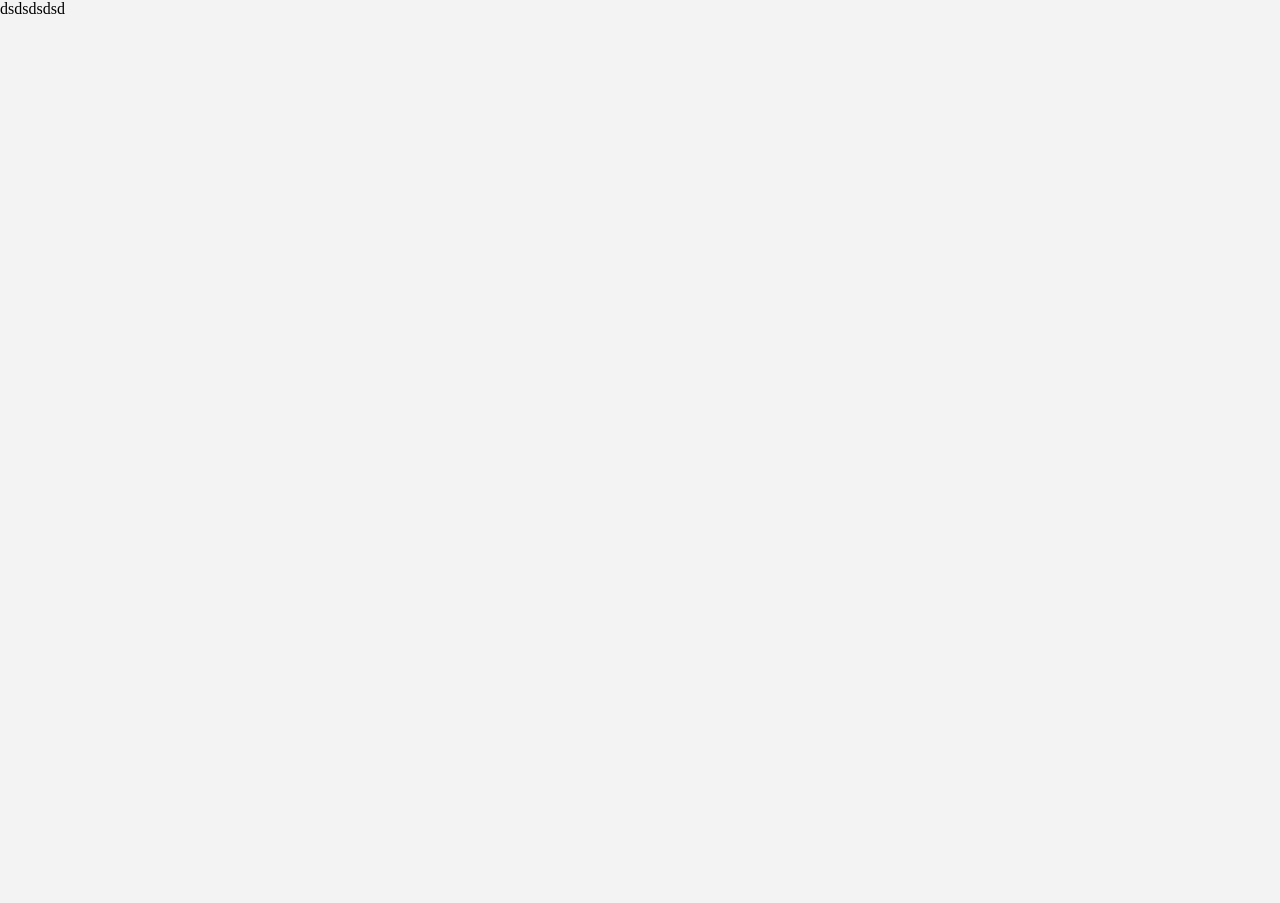
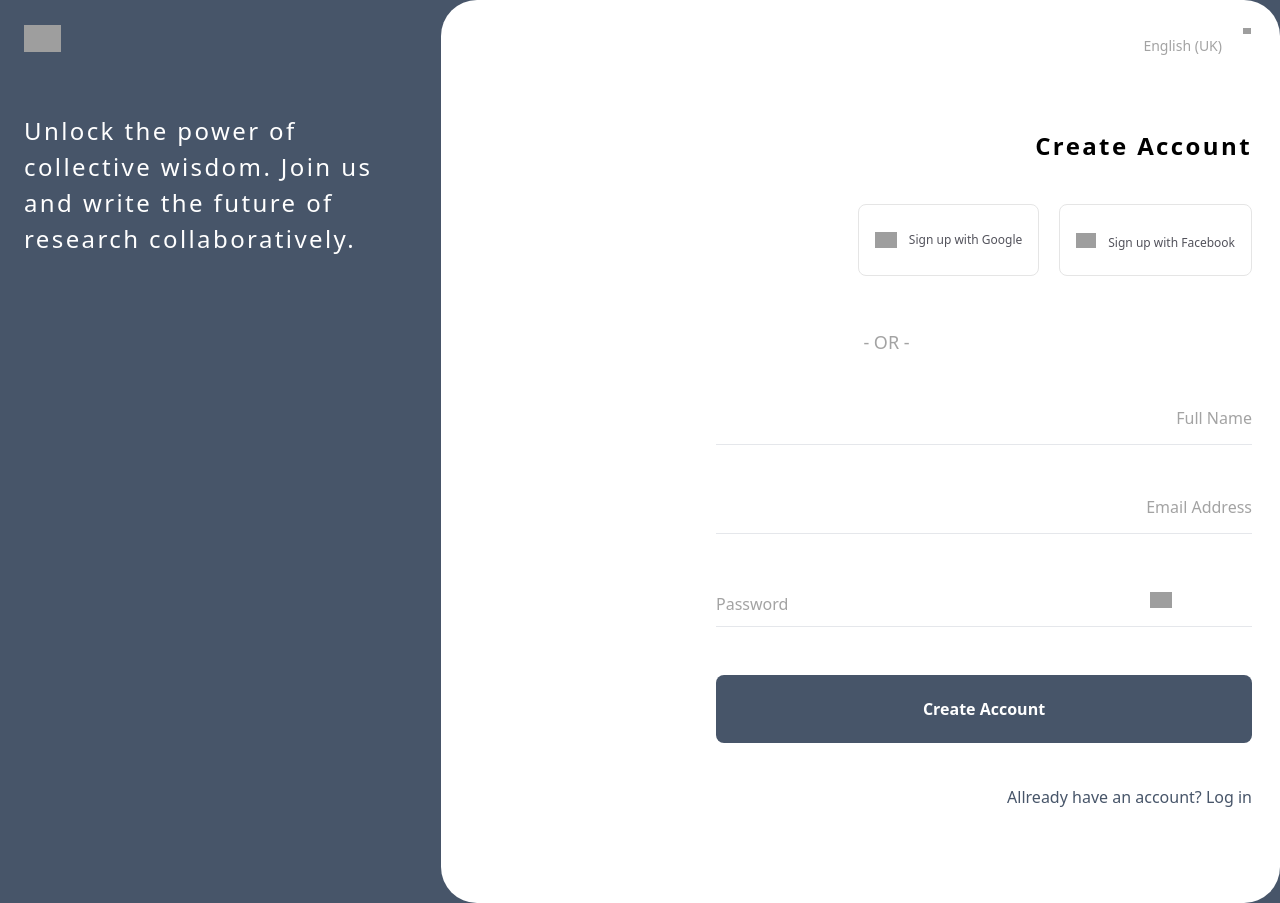
Before and after one commit to shishirkj/vvce, a React (Create React App) app in the folder client/: page /signup in a window 1280 px wide. Before the commit the page ends 800 px from the top, so only its background shows below. Built offline with nearby package versions, Linux system fonts and the light colour scheme; grey boxes are pictures that could not be loaded.

Commit message:
ui added

```diff
--- a/client/package.json
+++ b/client/package.json
@@ -38,5 +38,8 @@
       "last 1 firefox version",
       "last 1 safari version"
     ]
+  },
+  "devDependencies": {
+    "tailwindcss": "^3.4.1"
   }
 }
--- a/client/src/components/authentication/Signup.jsx
+++ b/client/src/components/authentication/Signup.jsx
@@ -3,7 +3,98 @@ import React from 'react'
 export default function Signup() {
   return (
     <div>
-        dsdsdsdsd
+
+    <div className="bg-slate-600 pl-6 max-md:pl-5">
+      <div className="gap-5 flex max-md:flex-col max-md:items-stretch max-md:gap-0">
+        <div className="flex flex-col items-stretch w-[31%] max-md:w-full max-md:ml-0">
+          <span className="flex flex-col mt-5 items-start max-md:mt-10">
+            <img
+              loading="lazy"
+              alt="google_img"
+              src="https://cdn.builder.io/api/v1/image/assets/TEMP/be69b2c38003c2b80727ff0083a091d67a080a59b668ad123f9928dd54cd25b8?"
+              className="aspect-square object-contain object-center w-[37px] fill-white overflow-hidden max-w-full"
+            />
+            <div className="text-white text-2xl leading-9 tracking-widest self-stretch mt-14 max-md:mt-10">
+              Unlock the power of collective wisdom. Join us and write the
+              future of research collaboratively.
+            </div>
+          </span>
+        </div>
+        <div className="flex flex-col items-stretch w-[69%] ml-5 max-md:w-full max-md:ml-0">
+          <span className="bg-white flex grow flex-col w-full pl-20 pr-7 pt-7 pb-12 rounded-[36px] max-md:max-w-full max-md:mt-10 max-md:px-5">
+            <span className="flex items-stretch justify-between gap-5 self-end">
+              <div className="text-neutral-400 text-sm leading-9">
+                English (UK)
+              </div>
+              <img
+                loading="lazy"
+                alt="google_img"
+                src="https://cdn.builder.io/api/v1/image/assets/TEMP/98708c729f8732bb0914c1672794eef34cf9d4c20e624c1518de1b9bdcd1c301?"
+                className="aspect-[1.67] object-contain object-center w-2.5 fill-stone-300 overflow-hidden shrink-0 max-w-full self-start"
+              />
+            </span>
+            <div className="text-black text-2xl font-extrabold leading-9 tracking-widest mt-16 self-end max-md:max-w-full max-md:mt-10">
+              Create Account
+            </div>
+            <div className="flex items-stretch justify-between gap-5 mt-10 self-end max-md:max-w-full max-md:flex-wrap">
+              <span className="border flex items-stretch justify-between gap-3 px-4 py-3 rounded-lg border-solid border-neutral-200 max-md:pr-5">
+                <img
+                  loading="lazy"
+                  alt="google_img"
+                  srcSet="..."
+                  className="aspect-square object-contain object-center w-[22px] overflow-hidden shrink-0 max-w-full"
+                />
+                <div className="text-zinc-600 text-xs leading-9 my-auto">
+                  Sign up with Google
+                </div>
+              </span>
+              <span className="border flex items-stretch justify-between gap-3 px-4 py-3.5 rounded-lg border-solid border-neutral-200 max-md:pr-5">
+                <img
+                  loading="lazy"
+                  alt="google_img"
+                  srcSet="..."
+                  className="aspect-square object-contain object-center w-5 overflow-hidden shrink-0 max-w-full"
+                />
+                <div className="text-zinc-600 text-xs leading-9 mt-1.5">
+                  Sign up with Facebook
+                </div>
+              </span>
+            </div>
+            <div className="text-neutral-400 text-lg leading-9 self-center whitespace-nowrap mt-12 max-md:mt-10">
+              - OR -
+            </div>
+            <div className="text-neutral-400 text-base leading-9 mt-10 self-end max-md:max-w-full max-md:mt-10">
+              Full Name
+            </div>
+            <div className="bg-gray-200 w-[536px] shrink-0 max-w-full h-px mt-2 self-end" />
+            <div className="text-neutral-400 text-base leading-9 mt-11 self-end max-md:max-w-full max-md:mt-10">
+              Email Address
+            </div>
+            <div className="bg-gray-200 w-[536px] shrink-0 max-w-full h-px mt-2 self-end" />
+            <span className="flex w-[536px] max-w-full justify-between gap-5 mt-11 pr-20 self-end items-start max-md:flex-wrap max-md:mt-10 max-md:pr-5">
+              <div className="text-neutral-400 text-base leading-9 mt-2">
+                Password
+              </div>
+              <img
+                loading="lazy"
+                alt="google_img"
+                src="https://cdn.builder.io/api/v1/image/assets/TEMP/5802ae3301076bde43299f3b76efb62d6353263aa2b092a2ebe931711970c2fd?"
+                className="aspect-square object-contain object-center w-[22px] overflow-hidden self-stretch shrink-0 max-w-full"
+              />
+            </span>
+            <div className="bg-gray-200 w-[536px] shrink-0 max-w-full h-px mt-1 self-end" />
+            <span className="text-white text-center text-base font-extrabold leading-9 bg-slate-600 w-[536px] max-w-full justify-center items-center mt-12 px-16 py-4 rounded-lg self-end max-md:mt-10 max-md:px-5">
+              Create Account
+            </span>
+            <div className="text-slate-600 text-base leading-9 mt-9 mb-10 self-end max-md:max-w-full max-md:mb-10">
+              Allready have an account?{" "}
+              <span className="text-slate-600">Log in</span>
+            </div>
+          </span>
+        </div>
+      </div>
+    </div>
+
     </div>
   )
 }
--- a/client/src/index.css
+++ b/client/src/index.css
@@ -1,3 +1,7 @@
+@tailwind base;
+@tailwind components;
+@tailwind utilities;
+
 *, *::before, *::after {
   box-sizing: border-box;
 }
--- /dev/null
+++ b/client/tailwind.config.js
@@ -0,0 +1,10 @@
+/** @type {import('tailwindcss').Config} */
+module.exports = {
+  content: [
+    "./src/**/*.{js,jsx,ts,tsx}",
+  ],
+  theme: {
+    extend: {},
+  },
+  plugins: [],
+}
```
Also changed, not shown: client/src/components/authentication/signup.css (deleted), 1 other file (tests, documents, lock files or other folders).
